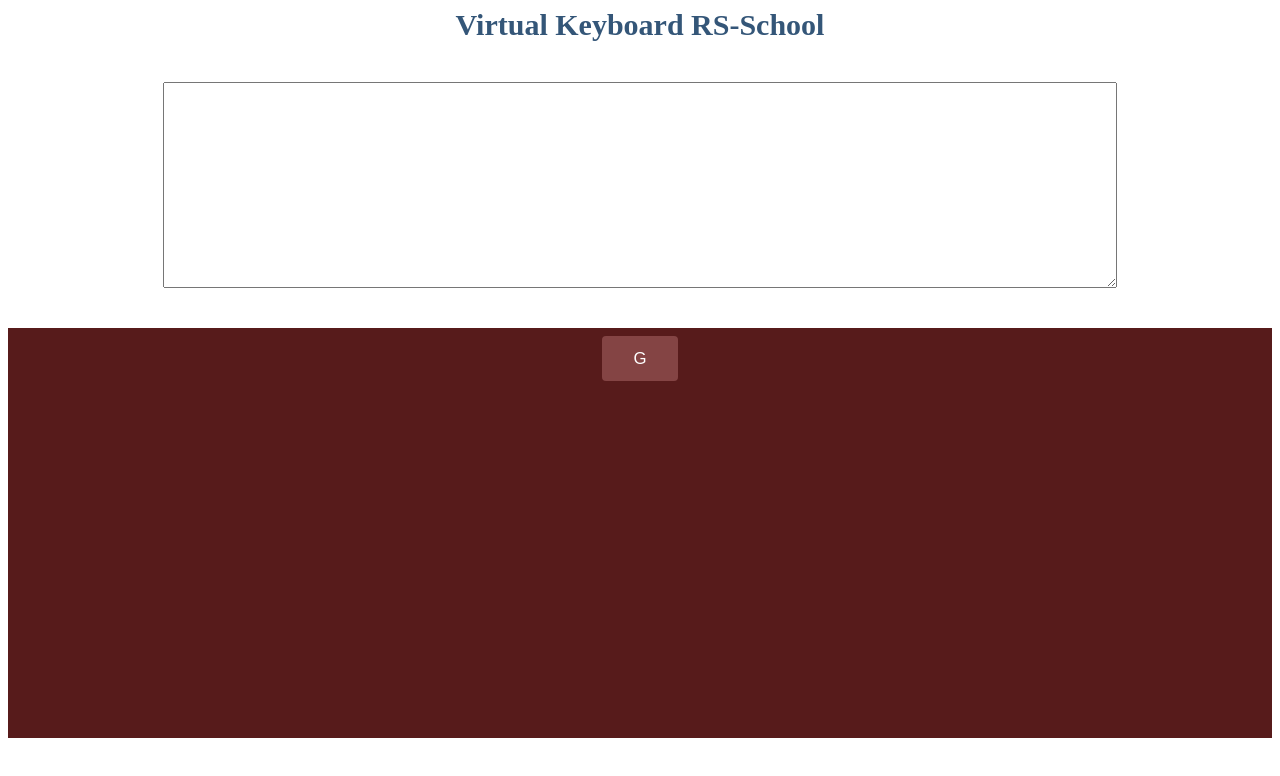
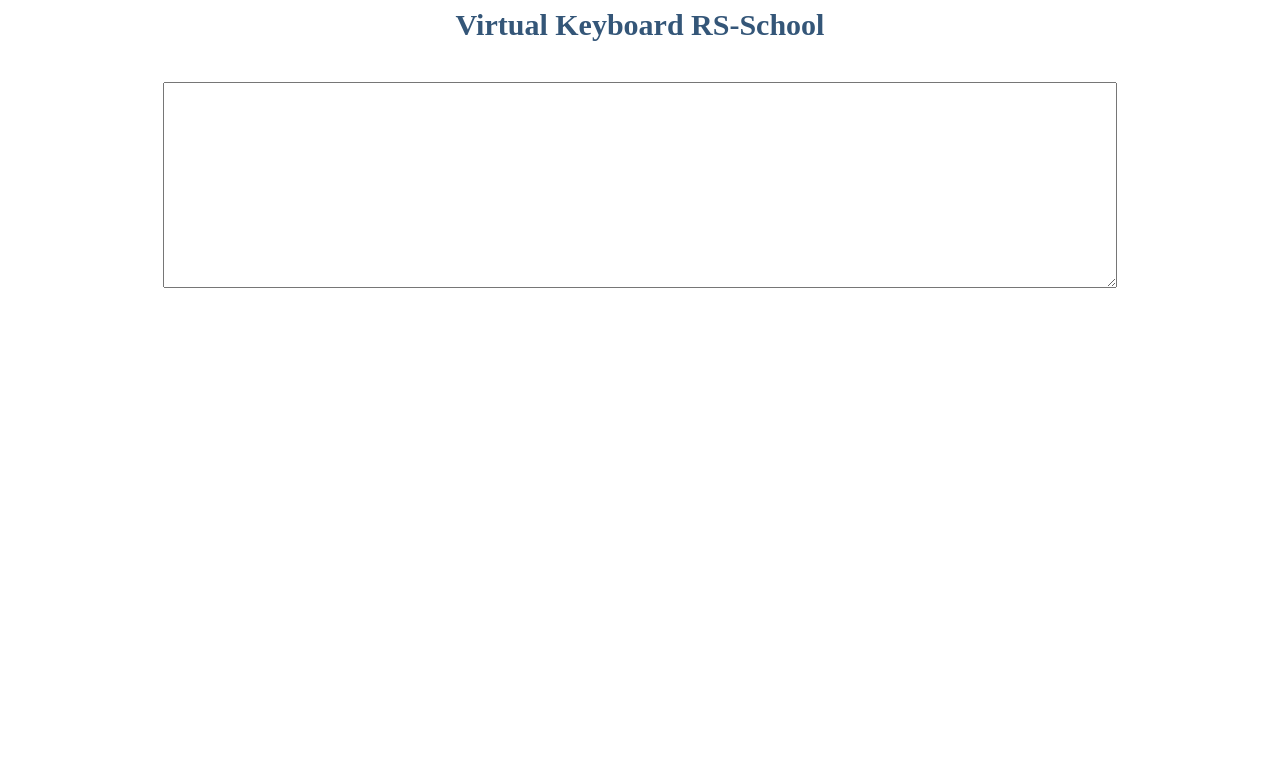
Before and after one commit to russlandy/virtual-keyboard, a website: page src/index.html in a window 1280 px wide. Drawn offline with Linux system fonts and the light colour scheme.

Commit message:
feat: delete keyboard in html

```diff
--- a/src/index.html
+++ b/src/index.html
@@ -10,11 +10,11 @@
 <body>
   <h1 class="title">Virtual Keyboard RS-School</h1>
   <textarea id="textarea" class="textarea"></textarea>
-  <div class="keyboard">
+  <!-- <div class="keyboard">
     <div class="keyboard__buttons">
       <button class="keyboard__button">G</button>
     </div>
-  </div>
+  </div> -->
   <script src="./index.js"></script>
 </body>
 </html>
```
